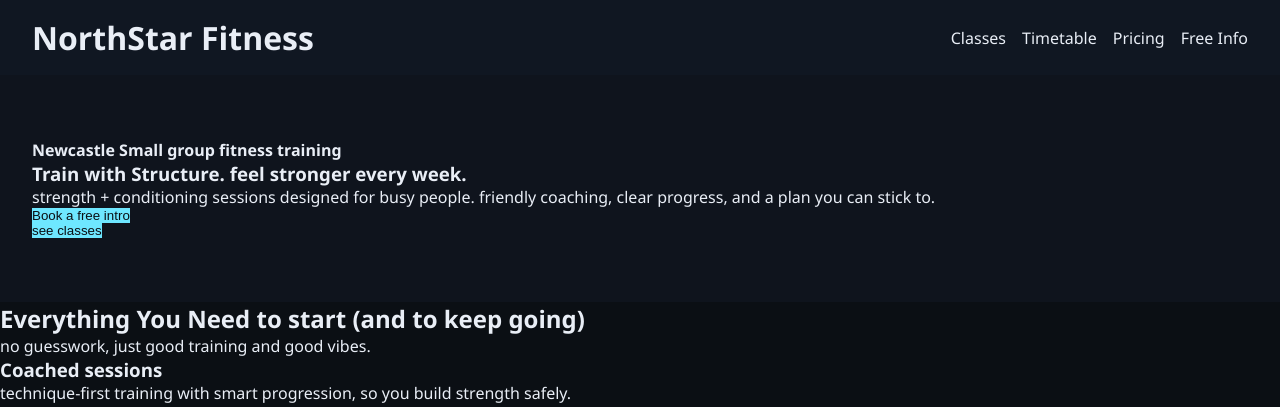
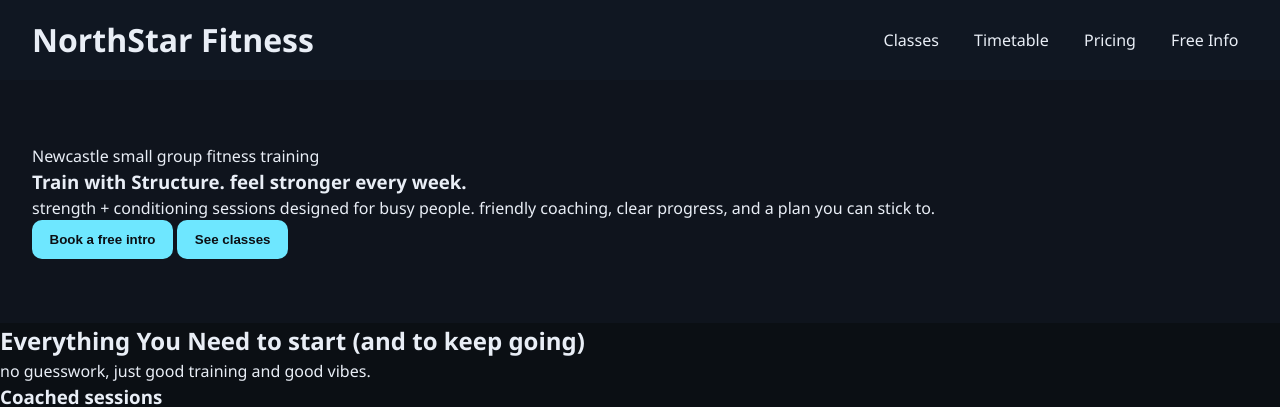
Before and after one commit to SebBuckham/north-star-fitness, a plain HTML site: page index.html in a window 1280 px wide. Shown: the top 407 px of the page. Drawn offline with Linux system fonts and the light colour scheme.

Commit message:
updates to html classes, tags and updates to css

```diff
--- a/index.html
+++ b/index.html
@@ -12,23 +12,25 @@
 <body>
 <header class="site-header-name">
   <h1>NorthStar Fitness</h1>
-  <div class="nav">
+  <nav class="nav">
     <a href="#">Classes</a>
     <a href="#">Timetable</a>
     <a href="#">Pricing</a>
     <a href="#">Free Info</a>
-  </div>
+  </nav>
 </header>
 
 <section class="hero">
-  <h4>Newcastle Small group fitness training</h4>
+  <p class="eyebrow">Newcastle small group fitness training</p>
 
   <h3>Train with Structure. feel stronger every week.</h3>
   <p>strength + conditioning sessions designed for busy people.
     friendly coaching, clear progress, and a plan you can stick to.
   </p>
+  <div class="hero-actions">
   <button class="btn">Book a free intro</button>
-  <button class="btn">see classes</button>
+  <button class="btn btn--ghost">See classes</button>
+</div>
 </section>
 
 <section class="everything-you-need">
--- a/style.css
+++ b/style.css
@@ -24,6 +24,7 @@ body{
  background: var(--bg);
   color: var(--text);
   font-family: 'Segoe UI', Tahoma, Geneva, Verdana, sans-serif;
+  line-height: 1.5;
 }
 
 .site-header-name{
@@ -45,7 +46,15 @@ gap: 1rem;
 .nav a{
 color: var(--text);
   text-decoration: none;
-font-weight: 500;}
+  font-weight: 500;
+  padding: 0.4rem 0.6rem;
+  border-radius: 8px;}
+
+  .nav a:hover,
+.nav a:focus-visible{
+  background: rgba(255,255,255,0.06);
+  outline: none;
+}
 
 .hero{
 background: var(--panel-2);
@@ -53,14 +62,21 @@ padding: 4rem 2rem;
 display: flex;
 flex-direction: column;
 align-items: flex-start;
-text-align: center;
+
 
 }
 
 .hero .btn{
   background: var(--brand);
   color: var(--bg);
-
   display: inline-block;
   border: none;
+  padding: 0.75rem 1.1rem;
+  border-radius: 10px;
+  font-weight: 600;
+  cursor: pointer;
+  text-decoration: none;
 }
+.hero .btn:hover{
+  opacity: 0.9;
+}
```
Lines whose indentation alone changed are shown as unchanged.
